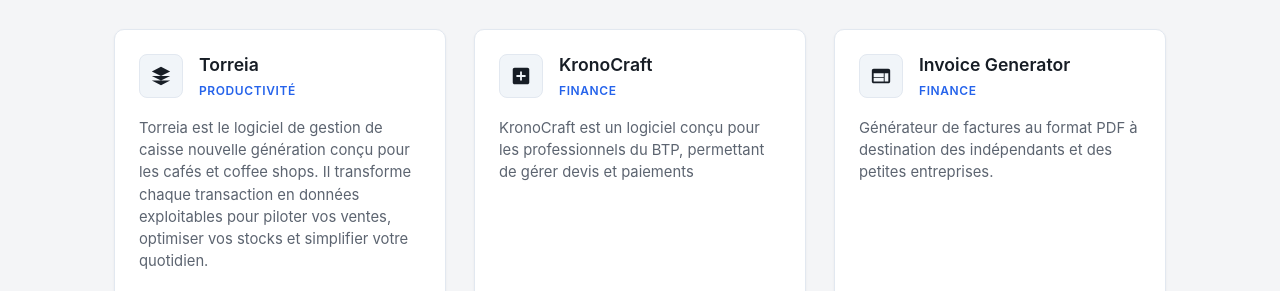
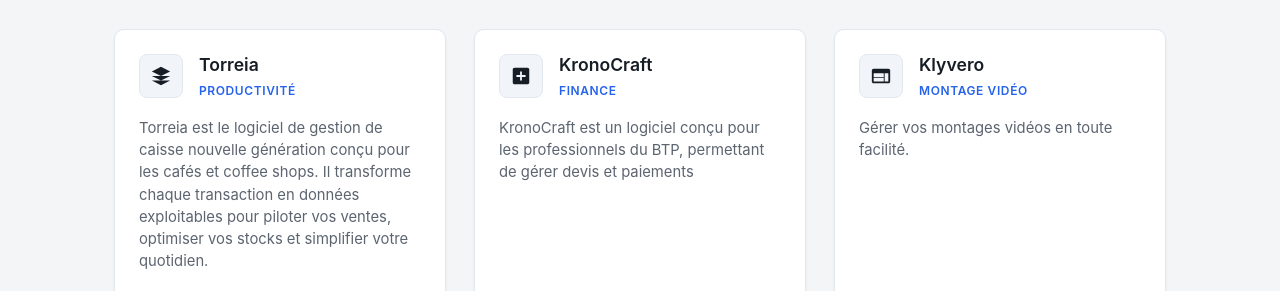
Before and after one commit to buildorastudio2023/Store, a plain HTML site: page index.html in a window 1280 px wide. Shown: the part 394-685 px from the top of the page. Drawn offline with Linux system fonts and the light colour scheme.

Commit message:
index.html

```diff
--- a/index.html
+++ b/index.html
@@ -705,15 +705,14 @@
               </div>
 
               <div class="card-title-group">
-                <h2>Invoice Generator</h2>
-                <span class="card-tag">Finance</span>
+                <h2>Klyvero</h2>
+                <span class="card-tag">Montage vidéo</span>
               </div>
 
             </div>
 
             <p class="app-desc">
-              Générateur de factures au format PDF à destination des
-              indépendants et des petites entreprises.
+             Gérer vos montages vidéos en toute facilité.
             </p>
           </div>
 
@@ -724,7 +723,7 @@
             </span>
 
             <a
-              href="https://example.com/invoice"
+              href="https://buildorastudio2023.github.io/Klyvero/"
               class="btn-launch"
             >
               Ouvrir
```
